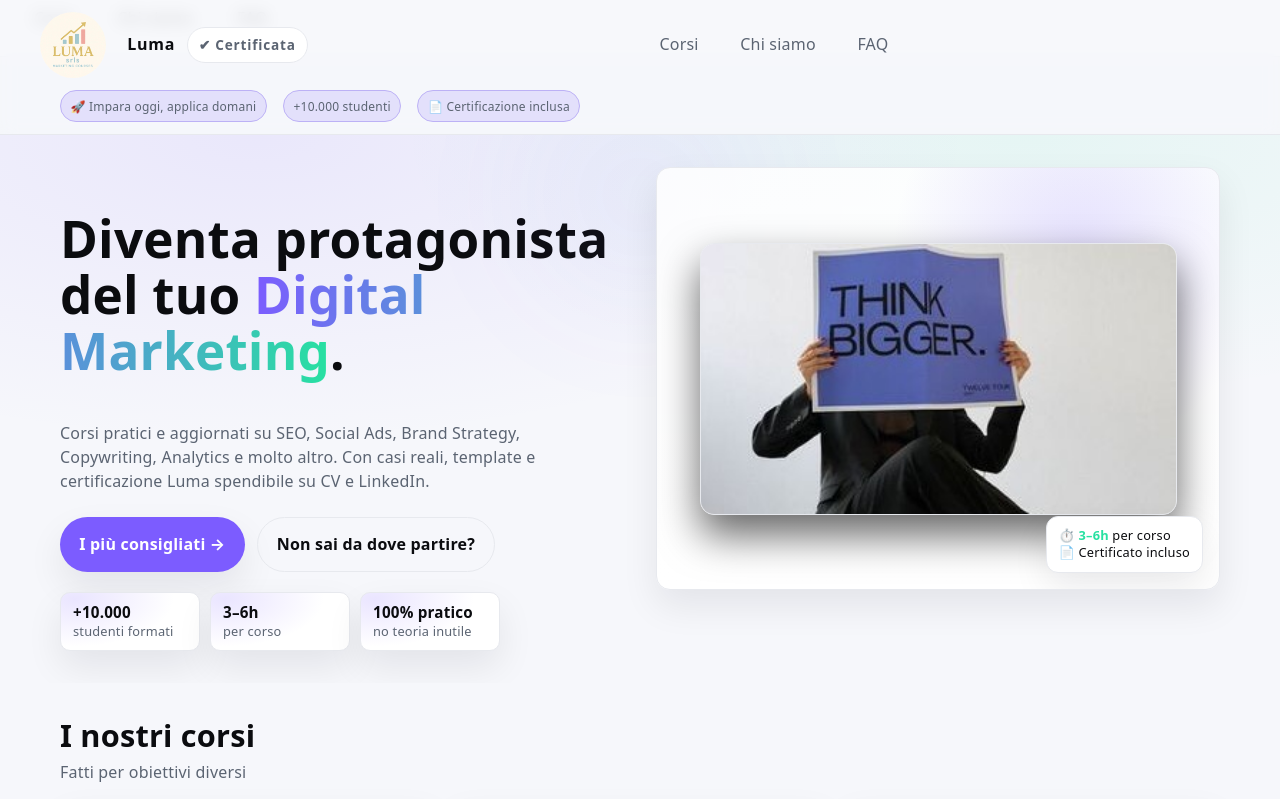
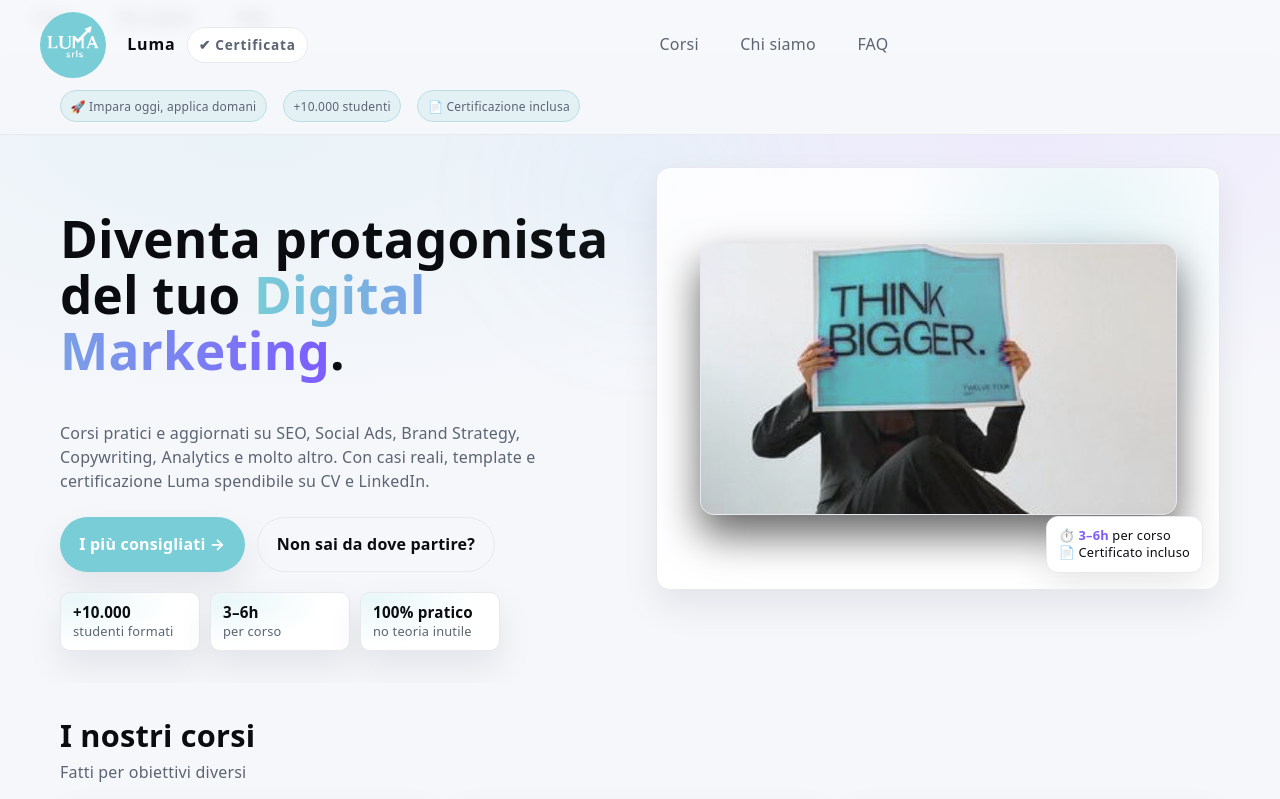
Before and after one commit to imvrtva/Diritto2, a plain HTML site: page index.html in a window 1280 px wide. Shown: the top 799 px of the page. Drawn offline with Linux system fonts and the light colour scheme.

Commit message:
modifiche finali colori

```diff
--- a/index.html
+++ b/index.html
@@ -284,7 +284,7 @@
   <header aria-label="Barra di navigazione">
     <div class="container nav">
       <a class="brand" href="index.html">
-        <img src="logo.jpeg" alt="Logo di Luma" class="logo" />
+        <img src="luma4.png" alt="Logo di Luma" class="logo" />
         <span aria-label="Luma, home">Luma</span>
         <span class="chip" title="Formazione verificata">✔︎ Certificata</span>
       </a>
@@ -364,7 +364,7 @@
       <!-- COLONNA DESTRA: IMMAGINE -->
       <div class="hero-media" aria-hidden="true">
         <img
-          src="big.jpg"
+          src="big1.png"
           alt="Anteprima dashboard campagne"
           class="hero-preview"
           loading="lazy"
@@ -599,7 +599,7 @@
   <footer>
     <div class="container foot-grid">
       <div class="foot-col">
-        <img src="logo.jpeg" alt="Logo di Luma" class="logo">
+        <img src="luma4.png" alt="Logo di Luma" class="logo">
         <p class="muted">Formazione concreta per chi vuole crescere nel Digital Marketing e nella Comunicazione.</p>
       </div>
       <div class="foot-col">
--- a/style.css
+++ b/style.css
@@ -3,10 +3,10 @@
     --surface: #111318;
     --muted: #a6adbb;
     --text: #e7e9ee;
-    --brand: #7c5cff; /* viola Luma */
-    --brand-2:#27e1a1; /* accento */
+    --brand: #78CDD7; /* viola Luma */
+    --brand-2:hwb(252 36% 0%); /* accento */
     --stroke:#20242d;
-    --ok:#27e1a1;
+    --ok:hwb(252 36% 0%);
     --warn:#ffc861;
     --danger:#ff6b6b;
     --shadow: 0 10px 30px rgba(0,0,0,.35);
```
Also changed, not shown: ads.html (+2 -2 lines), adsprint.html (+2 -2 lines), brand.html (+2 -2 lines), content.html (+2 -2 lines), faq.html (+2 -2 lines), launch.html (+2 -2 lines), oggetto.html (+2 -2 lines), quiz.html (+2 -2 lines), termini.html (+2 -2 lines), big1.png (added), luma2.png (added), luma3.png (added), luma4.png (added).
